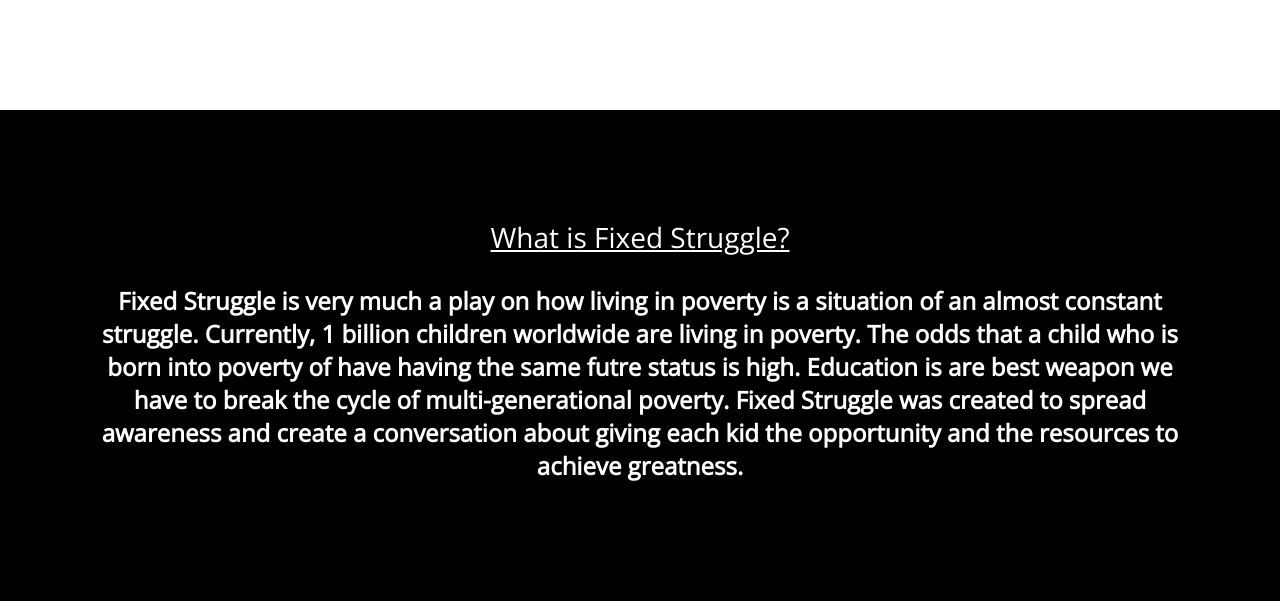
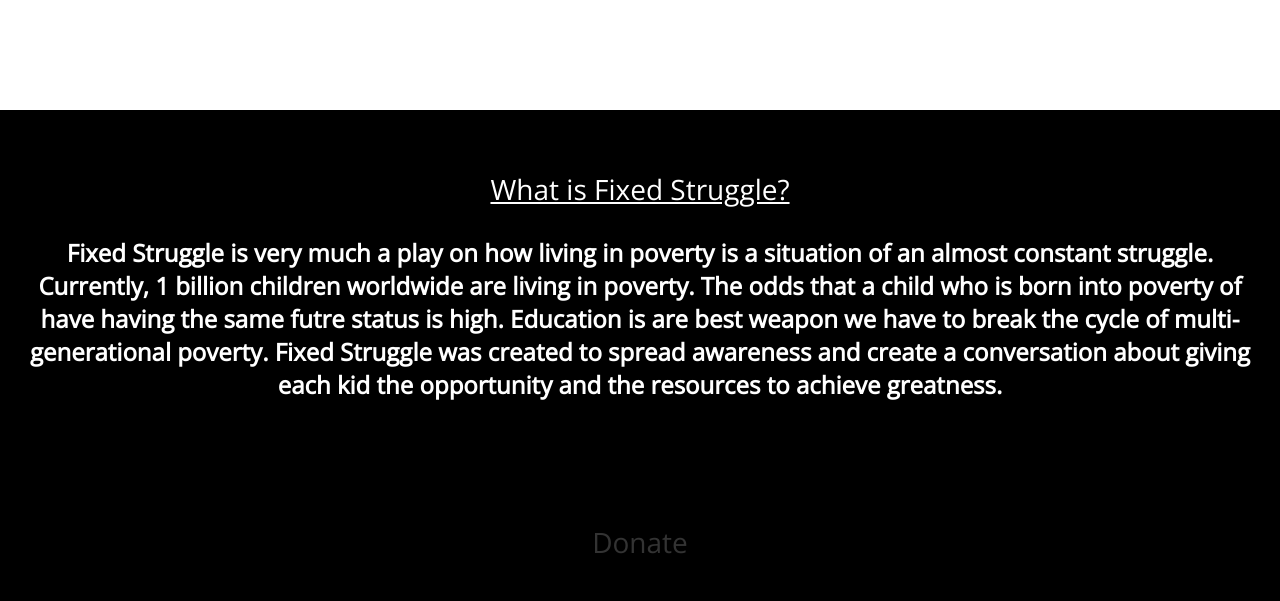
Before and after one commit to boomingbrake/boomingbrake.github.io, a plain HTML site: page index.html in a window 1280 px wide. Shown: the part 690-1291 px from the top of the page. Drawn offline with nearby package versions, Linux system fonts and the light colour scheme.

Commit message:
adjusting

```diff
--- a/styles/fixed.css
+++ b/styles/fixed.css
@@ -39,7 +39,7 @@
 }
 
 .section{
-  padding: 5em;
+  padding: 2em 1em;
   background-color:#000000;
   color:#FFFFFF;
 }
```
